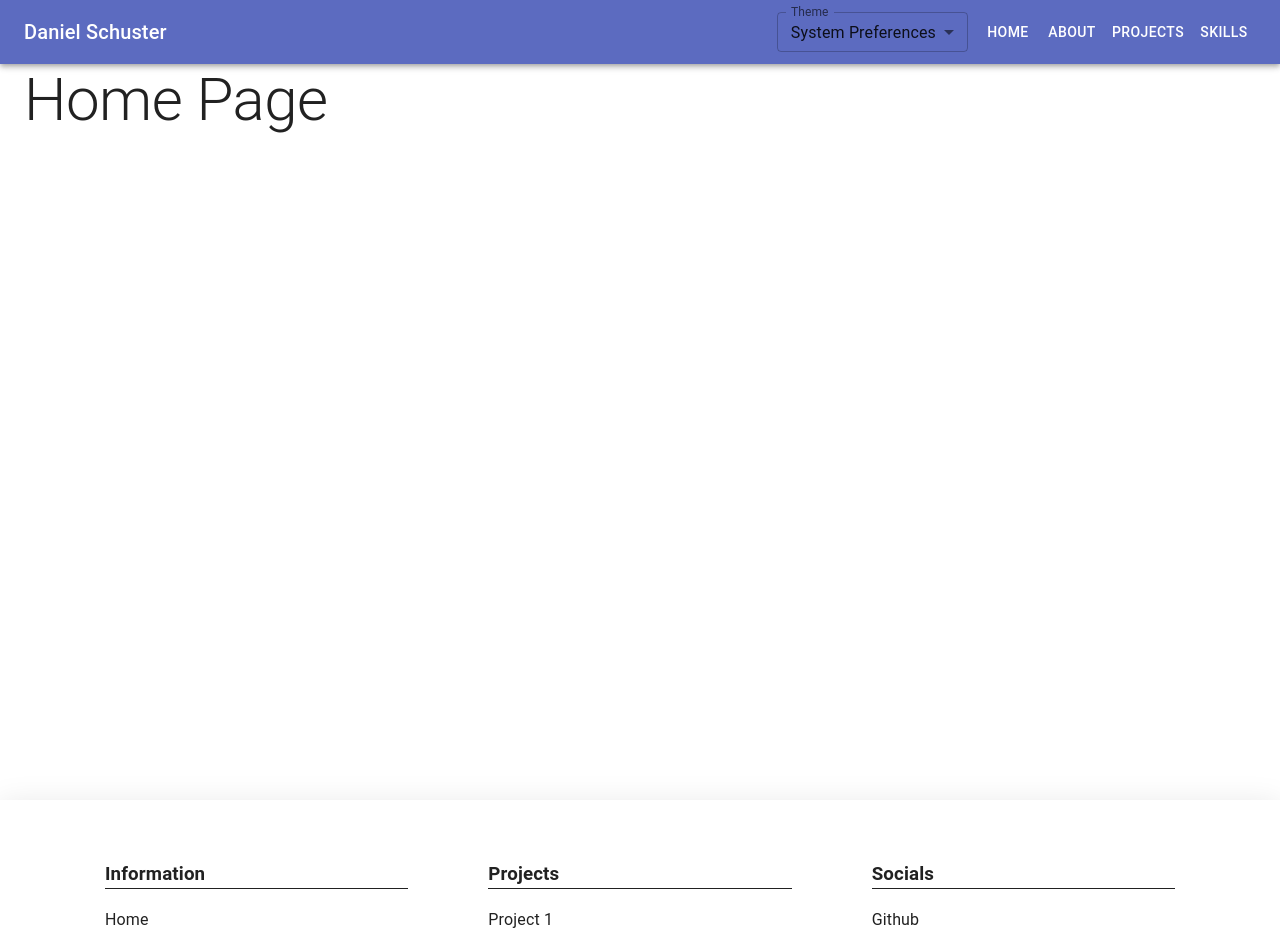
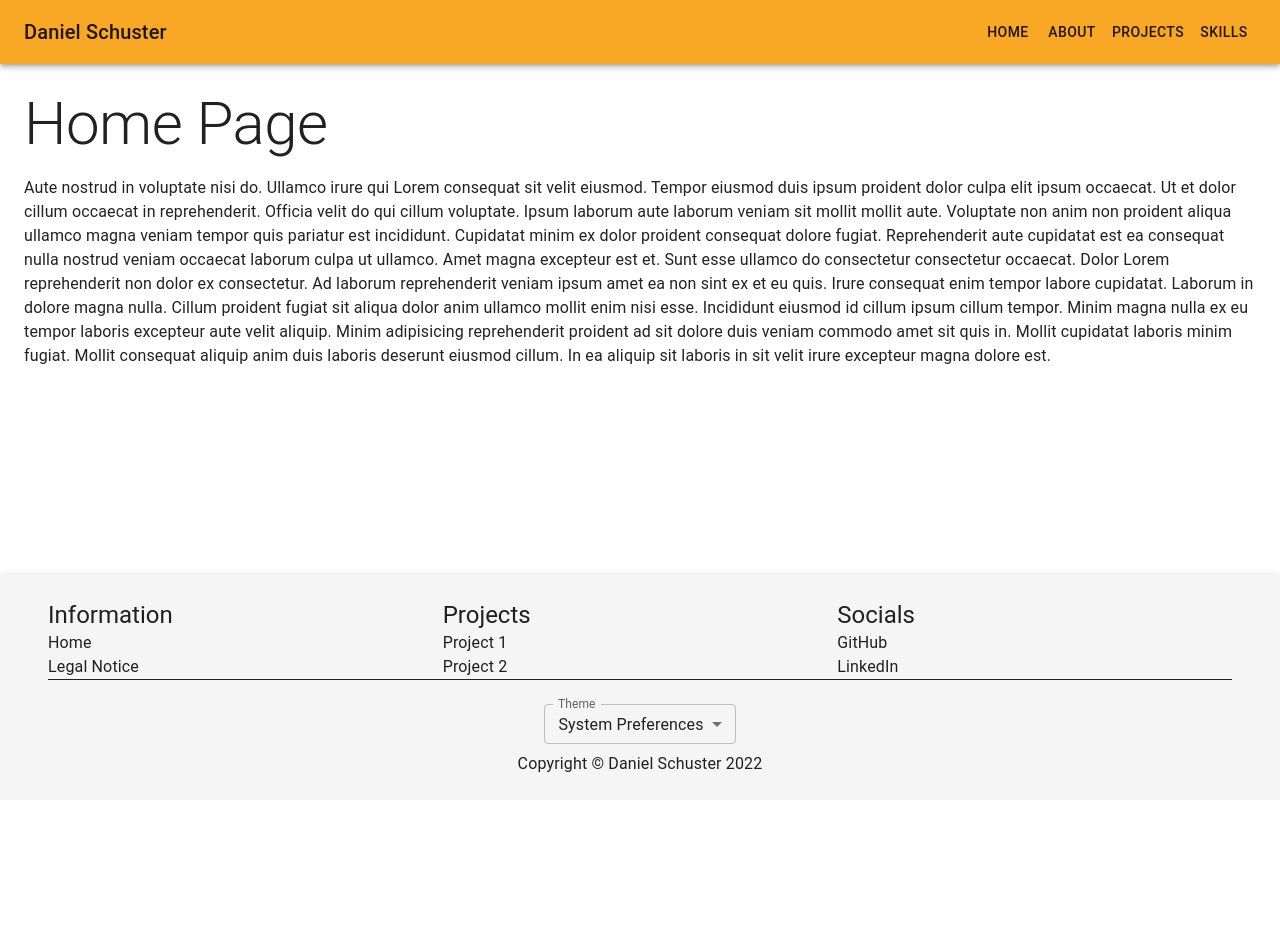
Before and after one commit to danielschuster-muc/personal-website, a Next.js app: page / in a window 1280 px wide. Shown: the top 935 px of the page. After the commit the page ends 800 px from the top, so only its background shows below. Built offline with nearby package versions, Linux system fonts and the light colour scheme.

Commit message:
new layout of footer, moved theme selector to footer

```diff
--- a/components/layout/Layout.js
+++ b/components/layout/Layout.js
@@ -1,11 +1,10 @@
+import { useEffect, useMemo, useState } from "react";
+
 import { Box, Container, CssBaseline, useMediaQuery } from "@mui/material";
+import { createTheme, ThemeProvider } from "@mui/material/styles";
+
+import Navbar from "./navbar/Navbar";
 import Footer from "./footer/Footer";
-
-import classes from "./Layout.module.scss";
-import Navbar from "./navbar/Navbar";
-
-import { createTheme, ThemeProvider } from "@mui/material/styles";
-import { useEffect, useMemo, useState } from "react";
 
 const Layout = (props) => {
   const prefersDarkMode = useMediaQuery("(prefers-color-scheme: dark)");
@@ -23,7 +22,7 @@ const Layout = (props) => {
       palette: {
         mode: themeMode,
         primary: {
-          main: "#5c6bc0",
+          main: "#f9a825",
         },
         secondary: {
           main: "#1976d2",
@@ -48,15 +47,15 @@ const Layout = (props) => {
   return (
     <ThemeProvider theme={theme}>
       <CssBaseline />
-      <div className={classes.pageContainer}>
-        <Box className={classes.content}>
-          <Navbar mode={mode} onSetMode={setModeHandler} />
-          <Container component="main" maxWidth="xl">
-            {props.children}
-          </Container>
-        </Box>
-        <Footer />
-      </div>
+      <Box
+        style={{ display: "flex", flexDirection: "column", minHeight: "100vh" }}
+      >
+        <Navbar />
+        <Container component="main" maxWidth="xl" sx={{ flex: 1, mt: 3 }}>
+          {props.children}
+        </Container>
+        <Footer mode={mode} onSetMode={setModeHandler} />
+      </Box>
     </ThemeProvider>
   );
 };
--- a/components/layout/Layout.module.scss
+++ /dev/null
@@ -1,9 +0,0 @@
-.pageContainer {
-  display: flex;
-  flex-direction: column;
-  min-height: 100vh;
-}
-
-.content {
-  min-height: 100vh;
-}
--- a/components/layout/footer/Footer.js
+++ b/components/layout/footer/Footer.js
@@ -1,65 +1,88 @@
-import { Grid } from "@mui/material";
+import { Grid, AppBar, Toolbar, Typography } from "@mui/material";
 import { Box, Container } from "@mui/system";
 import Link from "next/link";
+import ThemeSelector from "./ThemeSelector";
 
-import classes from "./Footer.module.scss";
+const footerData = [
+  {
+    title: "Information",
+    content: [
+      {
+        name: "Home",
+        url: "/",
+      },
+      {
+        name: "Legal Notice",
+        url: "/legal-notice",
+      },
+    ],
+  },
+  {
+    title: "Projects",
+    content: [
+      {
+        name: "Project 1",
+        url: "/",
+      },
+      {
+        name: "Project 2",
+        url: "/",
+      },
+    ],
+  },
+  {
+    title: "Socials",
+    content: [
+      {
+        name: "GitHub",
+        url: "/github",
+      },
+      {
+        name: "LinkedIn",
+        url: "/linkedin",
+      },
+    ],
+  },
+];
 
-const Footer = () => {
+const Footer = (props) => {
+  const handleSelectTheme = (event) => {
+    props.onSetMode(event.target.value);
+  };
+
   return (
-    <footer className={classes.footer}>
-      <Box px={{ xs: 3, sm: 10 }} py={{ xs: 1, sm: 5 }}>
+    <AppBar position="static" component="footer" color="default">
+      <Toolbar sx={{ my: 3 }}>
         <Container maxWidth="xl">
-          <Grid container spacing={10}>
-            <Grid item xs={12} sm={4}>
-              <Box component="h3" borderBottom={1}>
-                Information
+          <Grid container borderBottom={1}>
+            {footerData.map((row) => (
+              <Grid item key={row.title} xs={12} sm={4}>
+                <Typography variant="h5">{row.title}</Typography>
+                {row.content.map((column) => (
+                  <Box key={column.name}>
+                    <Link href={column.url}>{column.name}</Link>
                   </Box>
-              <Box>
-                <Link href="/">Home</Link>
-              </Box>
-              <Box>
-                <Link href="/legal-notice">Legal Notice</Link>
-              </Box>
+                ))}
+              </Grid>
+            ))}
           </Grid>
 
-            <Grid item xs={12} sm={4}>
-              <Box component="h3" borderBottom={1}>
-                Projects
-              </Box>
+          <Box style={{ textAlign: "center" }} mt={{ xs: 2, sm: 2 }}>
+            <ThemeSelector
+              handleSelectTheme={handleSelectTheme}
+              mode={props.mode}
+            />
             <Box>
-                <Link href="https://www.google.com" target="_blank">
-                  Project 1
-                </Link>
-              </Box>
-              <Box>
-                <Link href="https://www.google.com" target="_blank">
-                  Project 2
-                </Link>
-              </Box>
-            </Grid>
-
-            <Grid item xs={12} sm={4}>
-              <Box component="h3" borderBottom={1}>
-                Socials
-              </Box>
-              <Box>
-                <Link href="/github">Github</Link>
-              </Box>
-              <Box>
-                <Link href="/linkedin">LinkedIn</Link>
-              </Box>
-            </Grid>
-          </Grid>
-          <Box textAlign="center" pt={{ xs: 2, sm: 5 }} pb={{ xs: 5, sm: 0 }}>
               Copyright &copy;{" "}
               <Link color="inherit" href="/">
                 Daniel Schuster
               </Link>{" "}
               {new Date().getFullYear()}
             </Box>
+          </Box>
         </Container>
-      </Box>
-    </footer>
+      </Toolbar>
+    </AppBar>
   );
 };
 
--- a/components/layout/footer/Footer.module.scss
+++ /dev/null
@@ -1,7 +0,0 @@
-.footer {
-  margin-top: auto;
-  background: rgba(255, 255, 255, 0.2);
-  box-shadow: 0 4px 30px rgba(0, 0, 0, 0.1);
-  backdrop-filter: blur(5px);
-  border: 1px solid rgba(255, 255, 255, 0.3);
-}
--- a/components/layout/navbar/ThemeSelector.js
+++ b/components/layout/footer/ThemeSelector.js
@@ -11,9 +11,9 @@ const ThemeSelector = (props) => {
         onChange={props.handleSelectTheme}
         value={props.mode}
       >
-        <MenuItem value={"light"}>Light Mode</MenuItem>
-        <MenuItem value={"dark"}>Dark Mode</MenuItem>
-        <MenuItem value={"system"}>System Preferences</MenuItem>
+        <MenuItem value="light">Light Mode</MenuItem>
+        <MenuItem value="dark">Dark Mode</MenuItem>
+        <MenuItem value="system">System Preferences</MenuItem>
       </Select>
     </FormControl>
   );
--- a/components/layout/navbar/Navbar.js
+++ b/components/layout/navbar/Navbar.js
@@ -13,7 +13,6 @@ import {
 import MenuIcon from "@mui/icons-material/Menu";
 
 import DrawerComponent from "./DrawerComponent";
-import ThemeSelector from "./ThemeSelector";
 
 const navItems = [
   { title: "Home", link: "/" },
@@ -29,20 +28,12 @@ const Navbar = (props) => {
     setMobileOpen((prevState) => !prevState);
   };
 
-  const handleSelectTheme = (event) => {
-    props.onSetMode(event.target.value);
-  };
-
   return (
     <AppBar component="nav" position="static">
       <Toolbar>
         <Typography variant="h6" component="div" sx={{ flexGrow: 1 }}>
           <Link href="/">Daniel Schuster</Link>
         </Typography>
-        <ThemeSelector
-          handleSelectTheme={handleSelectTheme}
-          mode={props.mode}
-        />
         <Box sx={{ display: { xs: "none", sm: "block" } }}>
           {navItems.map((item) => (
             <Button key={item.title} color="inherit">
--- a/pages/index.js
+++ b/pages/index.js
@@ -6,6 +6,27 @@ const HomePage = () => {
     <>
       <Meta />
       <Typography variant="h2">Home Page</Typography>
+      <p>
+        Aute nostrud in voluptate nisi do. Ullamco irure qui Lorem consequat sit
+        velit eiusmod. Tempor eiusmod duis ipsum proident dolor culpa elit ipsum
+        occaecat. Ut et dolor cillum occaecat in reprehenderit. Officia velit do
+        qui cillum voluptate. Ipsum laborum aute laborum veniam sit mollit
+        mollit aute. Voluptate non anim non proident aliqua ullamco magna veniam
+        tempor quis pariatur est incididunt. Cupidatat minim ex dolor proident
+        consequat dolore fugiat. Reprehenderit aute cupidatat est ea consequat
+        nulla nostrud veniam occaecat laborum culpa ut ullamco. Amet magna
+        excepteur est et. Sunt esse ullamco do consectetur consectetur occaecat.
+        Dolor Lorem reprehenderit non dolor ex consectetur. Ad laborum
+        reprehenderit veniam ipsum amet ea non sint ex et eu quis. Irure
+        consequat enim tempor labore cupidatat. Laborum in dolore magna nulla.
+        Cillum proident fugiat sit aliqua dolor anim ullamco mollit enim nisi
+        esse. Incididunt eiusmod id cillum ipsum cillum tempor. Minim magna
+        nulla ex eu tempor laboris excepteur aute velit aliquip. Minim
+        adipisicing reprehenderit proident ad sit dolore duis veniam commodo
+        amet sit quis in. Mollit cupidatat laboris minim fugiat. Mollit
+        consequat aliquip anim duis laboris deserunt eiusmod cillum. In ea
+        aliquip sit laboris in sit velit irure excepteur magna dolore est.
+      </p>
     </>
   );
 };
--- a/styles/global.scss
+++ b/styles/global.scss
@@ -1,9 +1,4 @@
 a {
   color: inherit;
-  text-decoration: inherit;
-
-  &:hover {
-    color: inherit;
-    text-decoration: inherit;
-  }
+  text-decoration: none;
 }
```
Lines whose indentation alone changed are shown as unchanged.
